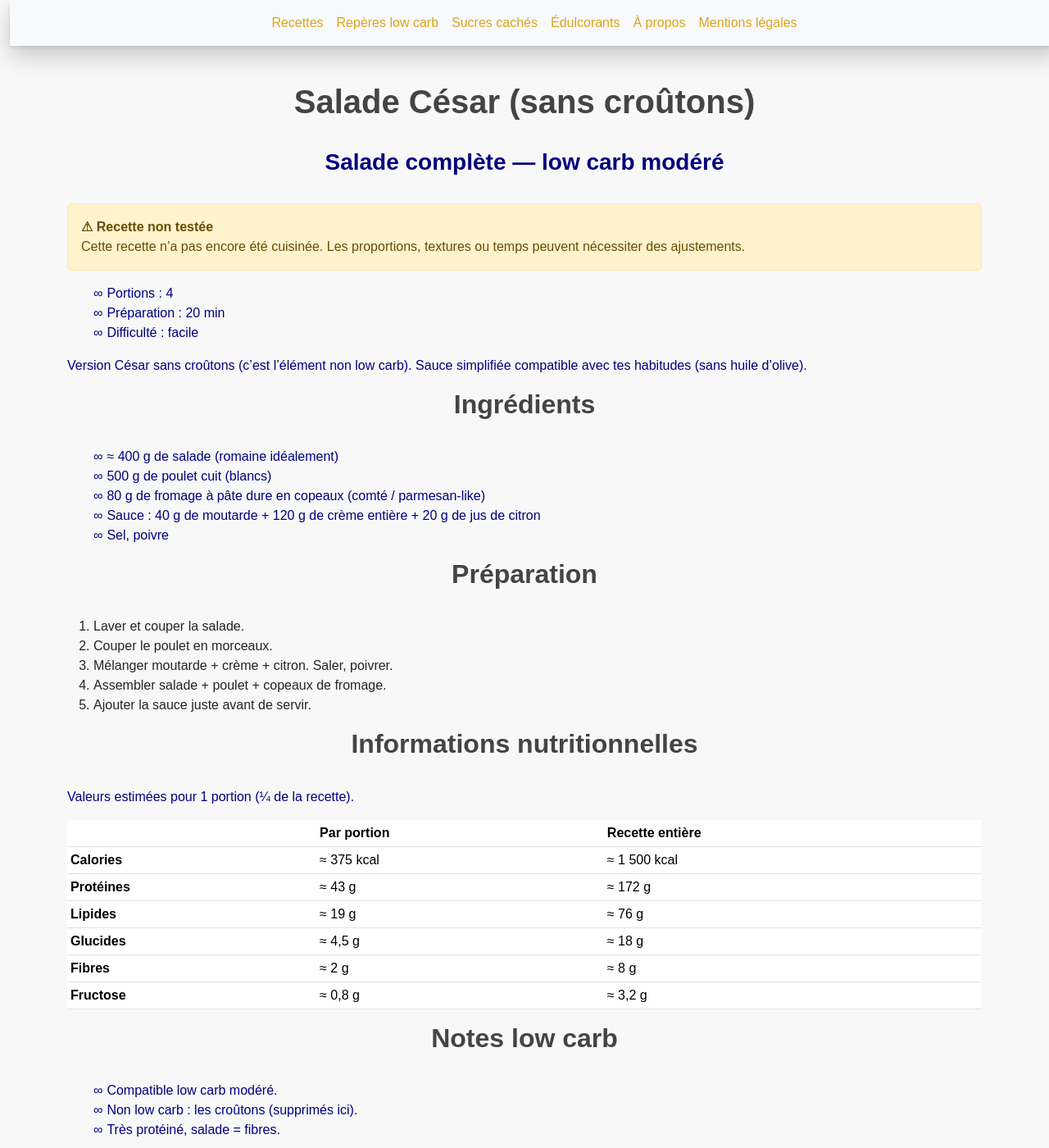
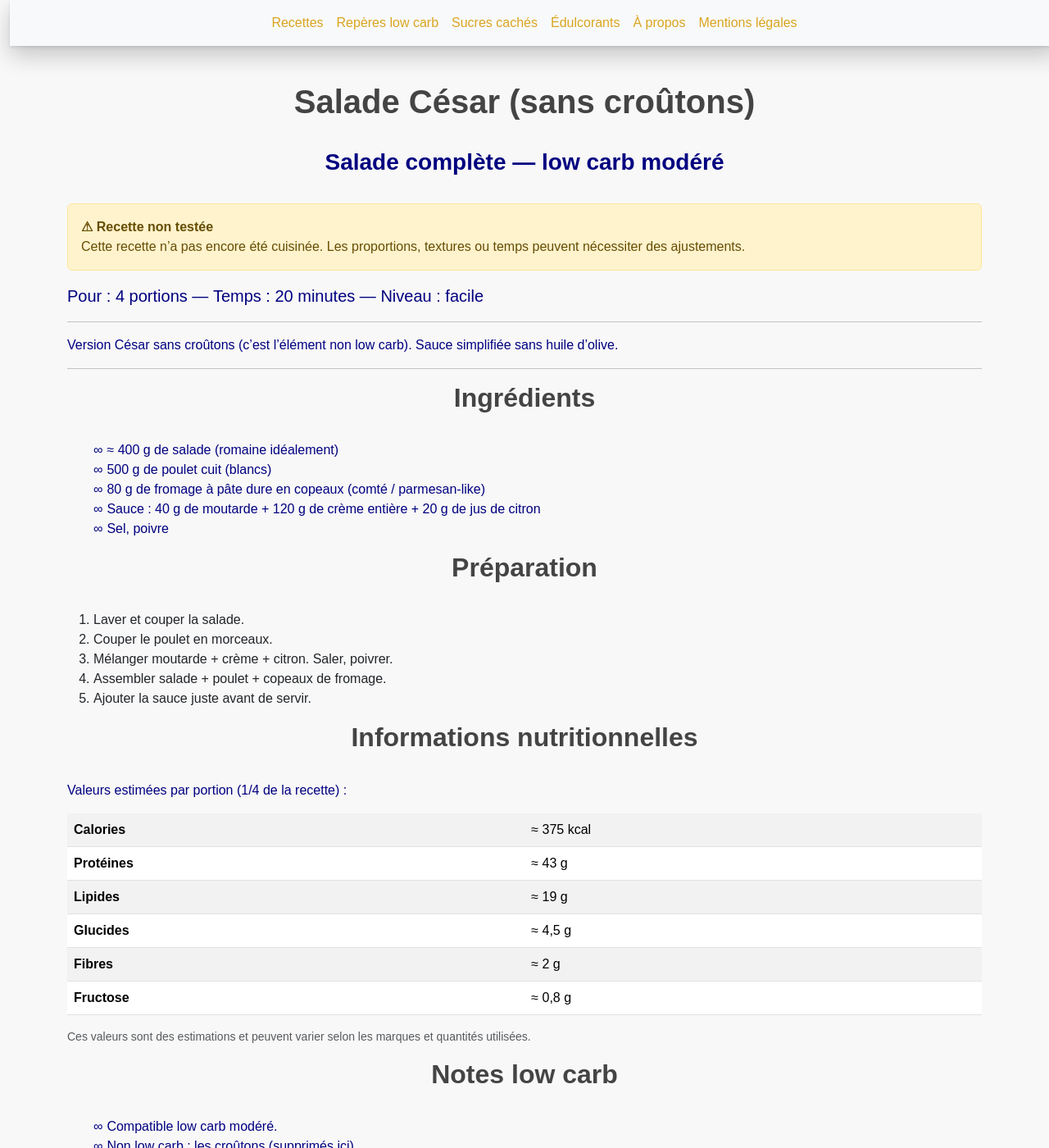
Before and after one commit to laurie-boissay/laurie-boissay.github.io, a Jekyll site: the page built from recettes/salade-cesar.html, in a window 1280 px wide and 1400 px high. Shown: the whole window at 82% size. Built offline with Jekyll 4.4.1, drawn with Linux system fonts in a browser that asks for light colours; some of the changed text lies outside the part shown.

Commit message:
Update salade-cesar.html
tableau

```diff
--- a/recettes/salade-cesar.html
+++ b/recettes/salade-cesar.html
@@ -13,25 +13,25 @@ tags:
   - tres-proteine
   - riche-en-fibres
 
-extra_head: >
+extra_head: |
   <script type="application/ld+json">
   {
     "@context": "https://schema.org",
     "@type": "Recipe",
     "name": "Salade César sans croûtons low carb",
     "description": "Salade César sans croûtons, très protéinée, adaptée au low carb modéré.",
-    "recipeCategory": "Salade",
+    "recipeCategory": "Salades & bols",
     "recipeCuisine": "Internationale",
     "recipeYield": "4 portions",
     "prepTime": "PT20M",
     "totalTime": "PT20M",
     "recipeIngredient": [
-      "2 grandes salades (romaine idéalement) (≈ 400 g)",
-      "500 g de poulet cuit (blancs)",
-      "80 g de fromage à pâte dure (copeaux)",
-      "40 g de moutarde",
-      "120 g de crème entière",
-      "20 g de citron (jus)",
+      "Salade romaine ≈ 400 g",
+      "Poulet cuit (blancs) 500 g",
+      "Fromage à pâte dure (copeaux) 80 g",
+      "Moutarde 40 g",
+      "Crème entière 120 g",
+      "Jus de citron 20 g",
       "Sel",
       "Poivre"
     ],
@@ -43,26 +43,23 @@ extra_head: >
   }
   </script>
 ---
+<p class="lead">
+  <strong>Pour :</strong> 4 portions —
+  <strong>Temps :</strong> 20 minutes —
+  <strong>Niveau :</strong> facile
+</p>
 
-<section class="recipe-lead">
-  <div class="lead-infos">
-    <ul>
-      <li><strong>Portions :</strong> 4</li>
-      <li><strong>Préparation :</strong> 20 min</li>
-      <li><strong>Difficulté :</strong> facile</li>
-    </ul>
-  </div>
+<hr>
 
-  <div class="lead-notes">
 <p>
   Version César <strong>sans croûtons</strong> (c’est l’élément non low carb).
-      Sauce simplifiée compatible avec tes habitudes (sans huile d’olive).
+  Sauce simplifiée sans huile d’olive.
 </p>
-  </div>
-</section>
 
-<section class="recipe-ingredients">
+<hr>
+
 <h2>Ingrédients</h2>
+
 <ul>
   <li>≈ 400 g de salade (romaine idéalement)</li>
   <li>500 g de poulet cuit (blancs)</li>
@@ -70,10 +67,9 @@ extra_head: >
   <li><strong>Sauce :</strong> 40 g de moutarde + 120 g de crème entière + 20 g de jus de citron</li>
   <li>Sel, poivre</li>
 </ul>
-</section>
 
-<section class="recipe-preparation">
 <h2>Préparation</h2>
+
 <ol>
   <li>Laver et couper la salade.</li>
   <li>Couper le poulet en morceaux.</li>
@@ -81,38 +77,31 @@ extra_head: >
   <li>Assembler salade + poulet + copeaux de fromage.</li>
   <li>Ajouter la sauce juste avant de servir.</li>
 </ol>
-</section>
 
-<section class="recipe-nutrition">
 <h2>Informations nutritionnelles</h2>
-  <p>Valeurs <strong>estimées</strong> pour 1 portion (¼ de la recette).</p>
+<p>Valeurs estimées <strong>par portion</strong> (1/4 de la recette) :</p>
 
 <div class="table-responsive">
-    <table class="table table-sm">
-      <thead>
-        <tr>
-          <th></th>
-          <th>Par portion</th>
-          <th>Recette entière</th>
-        </tr>
-      </thead>
+  <table class="table table-striped">
     <tbody>
-        <tr><td><strong>Calories</strong></td><td>≈ 375 kcal</td><td>≈ 1 500 kcal</td></tr>
-        <tr><td><strong>Protéines</strong></td><td>≈ 43 g</td><td>≈ 172 g</td></tr>
-        <tr><td><strong>Lipides</strong></td><td>≈ 19 g</td><td>≈ 76 g</td></tr>
-        <tr><td><strong>Glucides</strong></td><td>≈ 4,5 g</td><td>≈ 18 g</td></tr>
-        <tr><td><strong>Fibres</strong></td><td>≈ 2 g</td><td>≈ 8 g</td></tr>
-        <tr><td><strong>Fructose</strong></td><td>≈ 0,8 g</td><td>≈ 3,2 g</td></tr>
+      <tr><th>Calories</th><td>≈ 375 kcal</td></tr>
+      <tr><th>Protéines</th><td>≈ 43 g</td></tr>
+      <tr><th>Lipides</th><td>≈ 19 g</td></tr>
+      <tr><th>Glucides</th><td>≈ 4,5 g</td></tr>
+      <tr><th>Fibres</th><td>≈ 2 g</td></tr>
+      <tr><th>Fructose</th><td>≈ 0,8 g</td></tr>
     </tbody>
   </table>
 </div>
-</section>
 
-<section class="recipe-lowcarb-notes">
+<p class="small text-muted">
+  Ces valeurs sont des estimations et peuvent varier selon les marques et quantités utilisées.
+</p>
+
 <h2>Notes low carb</h2>
+
 <ul>
   <li>Compatible <strong>low carb modéré</strong>.</li>
-    <li><strong>Non low carb</strong> : les croûtons (supprimés ici).</li>
-    <li>Très protéiné, salade = fibres.</li>
+  <li><strong>Non low carb :</strong> les croûtons (supprimés ici).</li>
+  <li>Très protéiné, la salade apporte des fibres.</li>
 </ul>
-</section>
```
Lines whose indentation alone changed are shown as unchanged.
